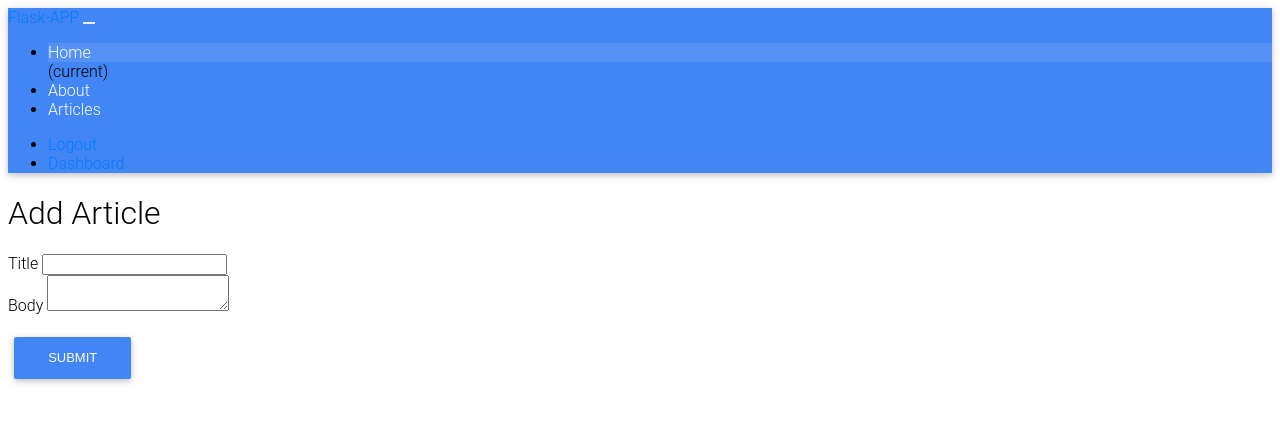
After one commit to wagolemusa/myflaskapp, a Flask app: page /add_article in a window 1280 px wide. The commit adds this page. Shown: the top 423 px of the page. Run offline with Flask 2, Linux system fonts and the light colour scheme; the visitor is signed in with stand-in values (Sample User, id 1); some libraries are stand-ins or nearby versions.

Commit message:
Query from db to dashoard

```diff
--- a/app.py
+++ b/app.py
@@ -1,6 +1,6 @@
 from flask import Flask, request, render_template,flash,redirect, url_for, session, logging
 
-from data import Articles
+#from data import Articles
 from flask_mysqldb import MySQL
 from wtforms import Form, StringField, TextAreaField, PasswordField, validators
 from passlib.hash import sha256_crypt
@@ -21,7 +21,7 @@ app.config['MYSQL_CURSORCLASS'] = 'DictCursor'
 mysql = MySQL(app)
 
 
-Articles = Articles()
+#Articles = Articles()
 
 
 #Cheack if user loggged_in
@@ -30,7 +30,6 @@ def is_logged_in(f):
 	def wrap(*args, **kwargs):
 		if 'logged_in' in session:
 			return f(*args, **kwargs)
-
 		else:
 			flash('Unauthorized, Please login', 'danger')
 			return redirect(url_for('login'))
@@ -60,17 +59,58 @@ def logout():
 @app.route('/dashboard')
 @is_logged_in
 def dashboard():
-	return render_template('dashboard.html')
+
+	# Create  cursor
+	cur = mysql.connection.cursor()
+
+	# Get artilces
+	result = cur.execute("SELECT * FROM articles")
+
+	articles = cur.fetchall()
+
+	if  result > 0:
+		return render_template('dashboard.html', articles=articles)
+	else:
+		msg = 'No Articles Found'
+		return render_template('dashboard.html', msg=msg)
+
+	#close connction
+	cur.close()
+
 
 # article routes
 @app.route('/articles')
 def articles():
-	return render_template('articles.html', articles = Articles)
+	# Create  cursor
+	cur = mysql.connection.cursor()
+
+	# Get artilces
+	result = cur.execute("SELECT * FROM articles")
+
+	articles = cur.fetchall()
+
+	if  result > 0:
+		return render_template('articles.html', articles=articles)
+	else:
+		msg = 'No Articles Found'
+		return render_template('articles.html', msg=msg)
+
+	#close connction
+	cur.close()
 
 # Single Article
 @app.route('/article/<string:id>/')
 def article(id):
-	return render_template('articles.html', id=id)
+	# create cursor
+	cur = mysql.connection.cursor()
+
+	# Get article
+	result = cur.execute("SELECT * FROM articles WHERE id  = %s", [id])
+
+	article = cur.fetchone()
+	return render_template('article.html', article=article)
+
+	#return render_template('articles.html', id=id)
 
 
 # registration form class
@@ -159,6 +199,36 @@ def login():
 
 	return  render_template('login.html')
 
+# Article Form Class
+class ArticleForm(Form):
+	title = StringField('Title', [validators.Length(min=1, max=200)])
+	body  = TextAreaField('Body', [validators.Length(min=30)])
+
+@app.route('/add_article', methods=['GET', 'POST'])
+@is_logged_in
+def add_article():
+	form = ArticleForm(request.form)
+	if request.method == 'POST' and form.validate():
+		title = form.title.data
+		body = form.body.data
+
+		# Create CurSor
+		cur = mysql.connection.cursor()
+
+		# Execute
+
+		cur.execute("INSERT INTO  articles(title, bady, author) VALUES(%s, %s, %s)", (title, body, session['username']))
+
+		# commit to DB
+		mysql.connection.commit()
+
+		# Close connection
+		cur.close()
+
+		flash('Article created', 'success')
+		return redirect(url_for('dashboard'))
+	return render_template('add_article.html', form=form)
+
 
 
 if __name__ == '__main__':
--- /dev/null
+++ b/templates/add_article.html
@@ -0,0 +1,23 @@
+{% extends "base.html" %}
+
+
+{% block title %} Add Articles {% endblock %}
+
+
+{% block body %}
+
+<h1>Add Article</h1>
+{% from "includes/_formhelpers.html" import render_field %}
+
+<form method="POST" action="">
+<div class="form-group">
+{{ render_field(form.title, class_="form-control") }}
+</div>
+
+<div class="form-group">
+{{ render_field(form.body, class_="form-control", id="editor" )}}
+
+</div>
+<p><input class="btn btn-primary" type="submit" value="Submit">
+</p></form>
+{% endblock %}
--- a/templates/base.html
+++ b/templates/base.html
@@ -2,7 +2,6 @@
 <!DOCTYPE html>
 <html lang="en">
   <head>
-    <title>{% block title %}{% endblock %}</title>
 <link rel="stylesheet" href="https://cdnjs.cloudflare.com/ajax/libs/mdbootstrap/4.4.5/css/mdb.min.css" />
 
 
@@ -23,5 +22,12 @@
     <!-- JQuery -->
     <script type="text/javascript" src="https://cdnjs.cloudflare.com/ajax/libs/mdbootstrap/4.4.5/js/mdb.min.js"></script>
 
+    <script src="https://cdn.ckeditor.com/ckeditor5/10.0.0/classic/ckeditor.js"></script>
+
+    <script type="text/javascript">
+
+    	CKEDITOR.replace('editor')
+
+    </script>
 </body>
 </html>
--- a/templates/home.html
+++ b/templates/home.html
@@ -8,6 +8,12 @@
 <div class="jumbotron text-center">
 	<h1>Welcome To FlaskApp</h1>
 	<p class="lead">This is the Application</p>
+
+	{% if session.logged_in == NULL %}
+		<a href="/register" class="btn btn-primary btn-lg">Register</a>
+		<a href="/login" class="btn btn-success btn-lg">Login</a>
+
+	{% endif %}
 </div>
 
 {% endblock %}
--- a/templates/includes/_navbar.html
+++ b/templates/includes/_navbar.html
@@ -19,6 +19,7 @@
         <ul class="nav navbar-nav navbar-right">
             {% if session.logged_in %}
                  <li><a href="/logout">Logout</a></li>
+                 <li><a href="/dashboard">Dashboard</a></li>
             {% else %}
 
                 <li><a href="/register">Register</a></li>
```
Also changed, not shown: templates/article.html (+8 -2 lines), templates/dashboard.html (+32 -0 lines), templates/layout.html (deleted, +0 -22 lines), 1 other file.
